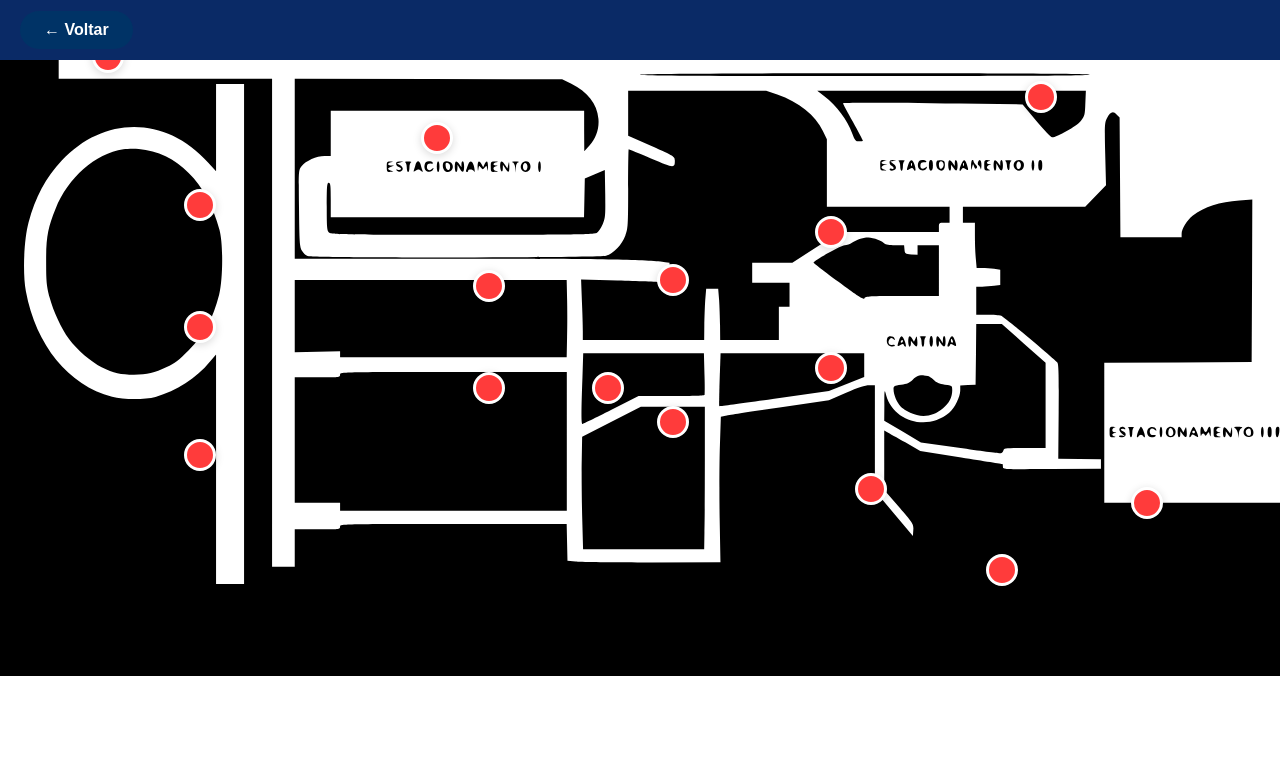
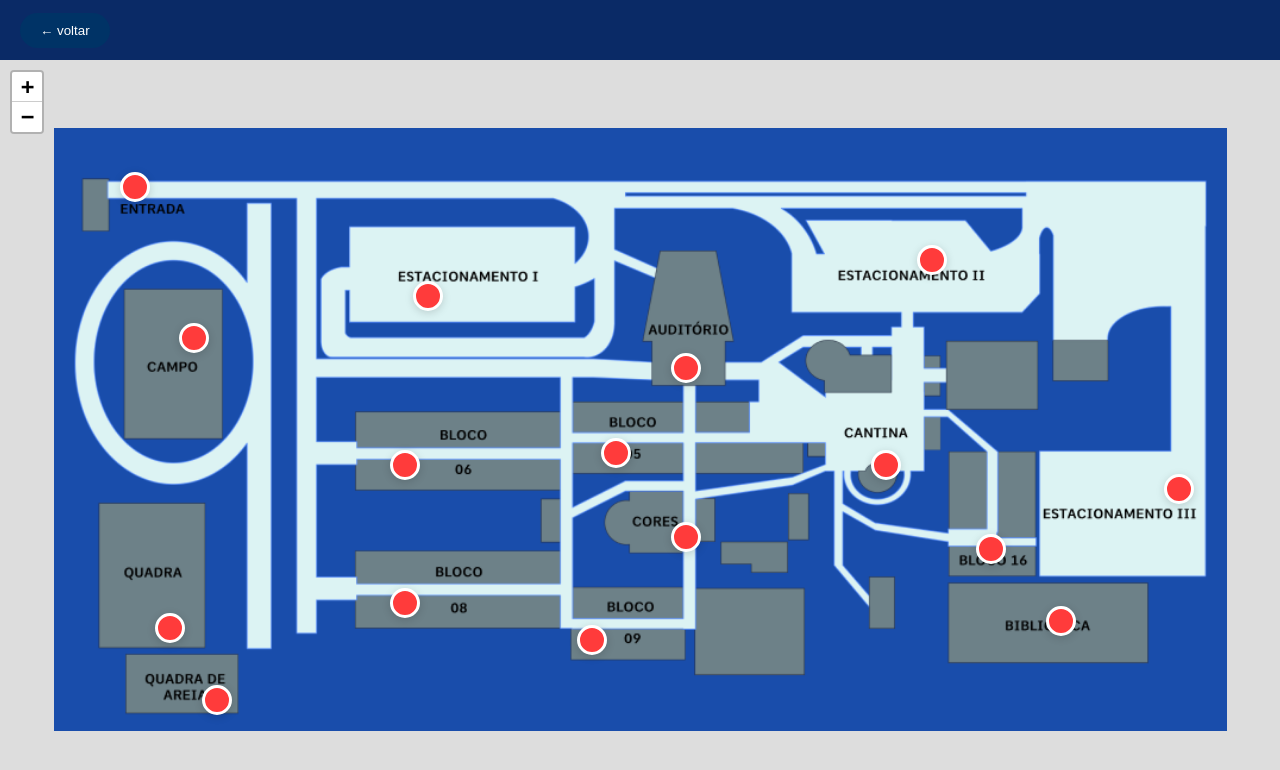
Before and after one commit to Acesso-Livre/front-end_acesso-livre, a plain HTML site: page src/pages/interactive-map/index.html in a window 1280 px wide. Drawn offline with nearby package versions, Linux system fonts and the light colour scheme; some packages are replaced by stand-ins of ours; a script that the page names is missing; a web font is replaced by a local one.

Commit message:
refactor: Update interactive map with Leaflet integration and dynamic pin handling

```diff
--- a/src/pages/interactive-map/index.html
+++ b/src/pages/interactive-map/index.html
@@ -13,42 +13,17 @@
   <link href="https://fonts.googleapis.com/css2?family=Comme:wght@100..900&display=swap" rel="stylesheet">
   <link rel="stylesheet" href="../../styles/global.css">
   <link rel="stylesheet" href="map.css">
+  <link rel="stylesheet" href="https://unpkg.com/leaflet@1.9.4/dist/leaflet.css" />
 </head>
 
-<body>
-  <!-- Navbar fixa -->
-  <header class="navbar">
-    <button class="btn voltar">← Voltar</button>
-  </header>
+<header class="navbar">
+  <button class="btn voltar">← voltar</button>
+</header>
 
-  <!-- Container principal -->
-  <main class="map-container">
-    <div class="map-pan" id="map-pan">
-      <img src="../../assets/img/map/mapa-ifba.svg" alt="Mapa IFBA" class="map" id="map-img">
+<div id="map"></div>
 
-      <!-- Pins -->
-      <div class="pin" style="top: 6%; left: 7%"></div> <!-- Entrada -->
-      <div class="pin" style="top: 18%; left: 32%"></div> <!-- Estacionamento I -->
-      <div class="pin" style="top: 12%; left: 78%"></div> <!-- Estacionamento II -->
-      <div class="pin" style="top: 72%; left: 86%"></div> <!-- Estacionamento III -->
-      <div class="pin" style="top: 28%; left: 14%"></div> <!-- Campo -->
-      <div class="pin" style="top: 46%; left: 14%"></div> <!-- Quadra -->
-      <div class="pin" style="top: 65%; left: 14%"></div> <!-- Quadra de Areia -->
-      <div class="pin" style="top: 40%; left: 36%"></div> <!-- Bloco 06 -->
-      <div class="pin" style="top: 39%; left: 50%"></div> <!-- Bloco 05 -->
-      <div class="pin" style="top: 55%; left: 36%"></div> <!-- Bloco 08 -->
-      <div class="pin" style="top: 60%; left: 50%"></div> <!-- Bloco 09 -->
-      <div class="pin" style="top: 52%; left: 62%"></div> <!-- Cantina -->
-      <div class="pin" style="top: 32%; left: 62%"></div> <!-- Auditório -->
-      <div class="pin" style="top: 70%; left: 65%"></div> <!-- Bloco 16 -->
-      <div class="pin" style="top: 82%; left: 75%"></div> <!-- Biblioteca -->
-      <div class="pin" style="top: 55%; left: 45%"></div> <!-- Cores -->
-    </div>
-  </main>
-
-  <!-- Biblioteca Panzoom -->
-  <script src="https://unpkg.com/@panzoom/panzoom/dist/panzoom.min.js"></script>
-  <script src="map.js"></script>
+<script src="https://unpkg.com/leaflet@1.9.4/dist/leaflet.js"></script>
+<script src="map.js"></script>
 </body>
 
 </html>
--- a/src/pages/interactive-map/map.css
+++ b/src/pages/interactive-map/map.css
@@ -1,29 +1,23 @@
-/* Reset */
-* {
-  margin: 0;
-  padding: 0;
-  box-sizing: border-box;
+:root {
+  --nav-h: 60px;
 }
 
-body, html {
-  width: 100vw;
-  height: 100vh;
-  overflow: hidden;
+html, body {
+  height: 100%;
+  width: 100%;
   font-family: Arial, sans-serif;
 }
 
-/* Navbar fixa */
 .navbar {
-  position: fixed;
   top: 0;
   left: 0;
   right: 0;
-  height: 60px;
+  height: var(--nav-h);
   background: #0a2a66;
   display: flex;
   align-items: center;
   padding: 0 20px;
-  z-index: 10;
+  z-index: 1000;
 }
 
 .btn {
@@ -31,55 +25,51 @@ body, html {
   color: #fff;
   border: none;
   border-radius: 30px;
-  padding: 10px 24px;
-  font-size: 1em;
-  font-weight: bold;
+  padding: 10px 20px;
   cursor: pointer;
-  transition: background 0.2s;
+  transition: 0.2s;
 }
 
 .btn:hover {
   background: #0050a0;
 }
 
-/* Container do mapa */
-.map-container {
-  width: 100vw;
-  height: 100vh;
-  position: relative;
-  overflow: hidden;
+/* Mapa ocupa o restante da tela */
+#map {
+  position: absolute;
+  top: var(--nav-h);
+  left: 0;
+  right: 0;
+  bottom: 0;
+  z-index: 0;
 }
 
-/* Área que será arrastada/zoommada */
-.map-pan {
-  position: absolute;
-  left: 0;
-  top: 0;
+/* Estilo dos pins */
+.pin-marker {
+  width: 32px;
+  height: 32px;
+  display: flex;
+  align-items: center;
+  justify-content: center;
+  transform-origin: center;
+  transition: 0.12s ease;
+  cursor: pointer;
 }
 
-/* Imagem do mapa */
-.map {
-  display: block;
-  max-width: none; /* permite zoom */
-  user-select: none;
-  pointer-events: none; /* clique passa pelos espaços da imagem */
+.pin-marker .dot {
+  width: 30px;
+  height: 30px;
+  border-radius: 50%;
+  background: #ff3b3b;
+  border: 3px solid #fff;
+  box-shadow: 0 2px 8px rgba(0,0,0,0.15);
 }
 
-/* Pins */
-.pin {
-  position: absolute;
-  width: 32px;
-  height: 32px;
-  background: #ff3b3b;
-  border-radius: 50%;
-  border: 3px solid #fff;
-  box-shadow: 0 2px 8px rgba(0,0,0,0.15);
-  cursor: pointer;
-  z-index: 2;
-  transition: transform 0.2s;
+.pin-marker:hover {
+  transform: scale(1.15);
 }
 
-.pin:hover {
-  transform: scale(1.2);
-  background: #ff7b00;
+/* Popup do Leaflet (opcional) */
+.leaflet-popup-content-wrapper {
+  font-size: 14px;
 }
--- a/src/pages/interactive-map/map.js
+++ b/src/pages/interactive-map/map.js
@@ -1,19 +1,79 @@
-const mapPan = document.getElementById('map-pan');
+document.addEventListener('DOMContentLoaded', () => {
+  const imgUrl = '../../assets/img/map/mapa-ifba.png'; // ajuste o caminho da imagem
 
-// Inicializa Panzoom
-const panzoom = Panzoom(mapPan, {
-  maxScale: 3,   // zoom máximo (3x)
-  minScale: 0.5, // zoom mínimo (0.5x)
-  contain: 'outside', // permite arrastar em todas direções
-  cursor: 'grab'
+  const pins = [
+    { label: 'Entrada', top: 90, left: 7 },
+    { label: 'Estacionamento I', top: 72, left: 32 },
+    { label: 'Estacionamento II', top: 78, left: 75 },
+    { label: 'Estacionamento III', top: 40, left: 96 },
+    { label: 'Campo', top: 65, left: 12 },
+    { label: 'Quadra', top: 17, left: 10 },
+    { label: 'Quadra de Areia', top: 5, left: 14 },
+    { label: 'Bloco 06', top: 44, left: 30 },
+    { label: 'Bloco 05', top: 46, left: 48 },
+    { label: 'Bloco 08', top: 21, left: 30 },
+    { label: 'Bloco 09', top: 15, left: 46 },
+    { label: 'Cantina', top: 44, left: 71 },
+    { label: 'Auditório', top: 60, left: 54 },
+    { label: 'Bloco 16', top: 30, left: 80 },
+    { label: 'Biblioteca', top: 18, left: 86 },
+    { label: 'Cores', top: 32, left: 54 }
+  ];
+
+  const img = new Image();
+  img.src = imgUrl;
+
+  img.onload = () => {
+    const W = img.naturalWidth;
+    const H = img.naturalHeight;
+    const bounds = [[0, 0], [H, W]];
+
+    const map = L.map('map', {
+      crs: L.CRS.Simple,
+      minZoom: -3,
+      maxZoom: 4,
+      zoomSnap: 0.25,
+      attributionControl: false
+    });
+
+    L.imageOverlay(imgUrl, bounds).addTo(map);
+    map.fitBounds(bounds);
+
+    // Cria o ícone de pin
+    function makePinIcon() {
+      return L.divIcon({
+        className: 'pin-marker',
+        html: `<div class="dot"></div>`,
+        iconSize: [32, 32],
+        iconAnchor: [16, 16]
+      });
+    }
+
+    // Adiciona os pins no mapa
+    pins.forEach(p => {
+      const x = (p.left / 100) * W;
+      const y = (p.top / 100) * H;
+      const marker = L.marker([y, x], { icon: makePinIcon() }).addTo(map);
+
+      marker.bindPopup(`<strong>${p.label}</strong>`);
+      marker.on('click', () => alert(`Você clicou em ${p.label}`));
+    });
+
+    // Recalibra o mapa ao redimensionar a janela
+    let resizeTimer = null;
+    window.addEventListener('resize', () => {
+      const center = map.getCenter();
+      const zoom = map.getZoom();
+      if (resizeTimer) clearTimeout(resizeTimer);
+      resizeTimer = setTimeout(() => {
+        map.invalidateSize(false);
+        map.setView(center, zoom, { animate: false });
+      }, 100);
+    });
+  };
+
+  img.onerror = () => {
+    console.error('Erro ao carregar a imagem do mapa:', imgUrl);
+    alert('Erro ao carregar a imagem do mapa. Verifique o caminho.');
+  };
 });
-
-// Permite zoom com scroll do mouse
-mapPan.parentElement.addEventListener('wheel', panzoom.zoomWithWheel);
-
-// Clique nos pins
-document.querySelectorAll('.pin').forEach(pin => {
-  pin.addEventListener('click', function () {
-    alert(`Você clicou no ${this.title}`);
-  });
-});
```
